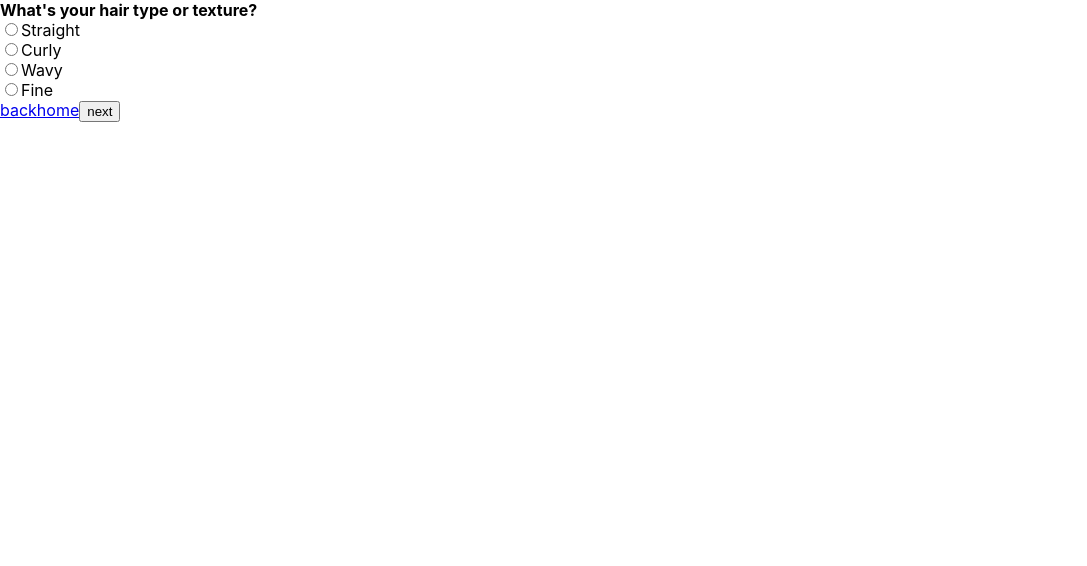
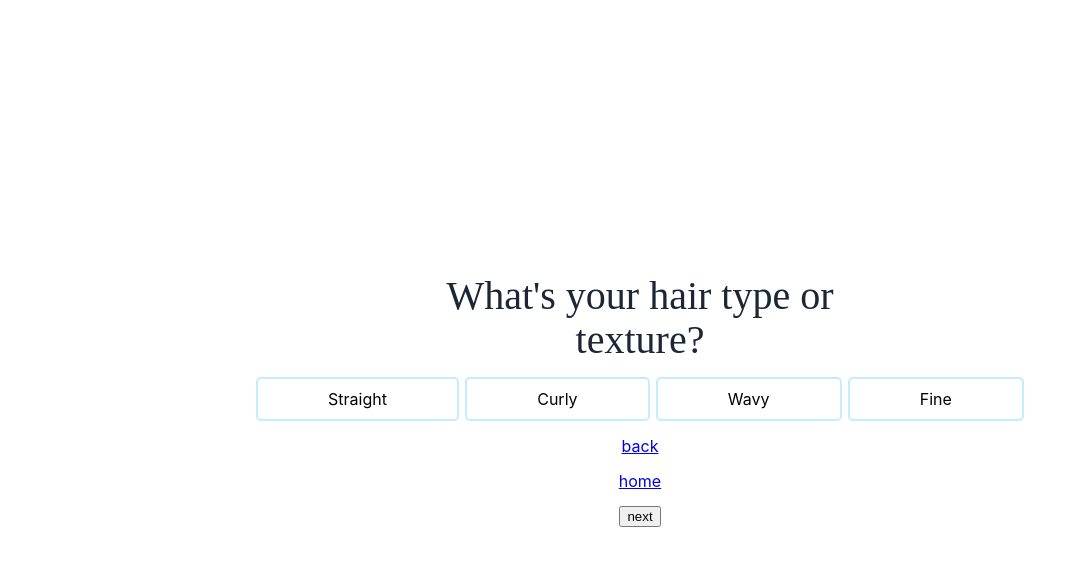
Before and after one commit to viktorpeev/hair-care-routine-finder, a React (Create React App) app: page /question-1 in a window 1280 px wide. Shown: the top 566 px of the page, without its empty margins (0-1087 px from the left). Built offline with nearby package versions, Linux system fonts and the light colour scheme.

Commit message:
implemented highlight functionality to question one

```diff
--- a/src/Pages/Q1/index.js
+++ b/src/Pages/Q1/index.js
@@ -1,8 +1,9 @@
-import React, { useContext } from 'react';
+import React, { useContext, useEffect } from 'react';
 import { QuizContext } from '../../QuizContext';
 import { Link } from 'react-router-dom';
 import { Validation } from '../../Components/Validation';
 import { useNavigate } from 'react-router-dom';
+import './styles.scss';
 
 export const Q1 = () => {
   const {
@@ -19,14 +20,27 @@ export const Q1 = () => {
     await Validation(selectedAnswerQ1,2,navigate)
   };
 
+  useEffect(()=>{console.log(selectedAnswerQ1)},[selectedAnswerQ1])
+
+  const handleLiClick = (index) => {
+    const inputId = `input-${index}`;
+    const inputElement = document.getElementById(inputId);
+    if (inputElement) {
+      inputElement.click();
+    }
+  };
+
   return (
-    <div>
-      <h1>{currentQuestion.question}</h1>
-      <ul>
+    <div className='questionOne'>
+      <h1 className='questionOne--heading'>{currentQuestion.question}</h1>
+      <ul className='questionOne__answerList'>
         {currentQuestion.answers.map((answer, index) => (
-          <li key={index}>
-            <label style={{ textTransform: 'capitalize' }}>
+          <li key={index} onClick={() => handleLiClick(index)}
+          className={selectedAnswerQ1.includes(index) ? 'selected' : ''}
+          >
+            <label htmlFor={`input-${index}`} style={{ textTransform: 'capitalize' }}>
               <input
+                id={`input-${index}`}
                 type="radio"
                 value={index}
                 onChange={() => setSelectedAnswerQ1([index])}
--- a/src/Pages/Q1/styles.scss
+++ b/src/Pages/Q1/styles.scss
@@ -0,0 +1,53 @@
+.questionOne {
+    height: 100%;
+    display: flex;
+    flex-direction: column;
+    justify-content: center;
+    align-items: center;
+    gap: 15px;
+
+    .questionOne--heading {
+        width: 500px;
+        height: 88px;
+
+        font-family: 'Grange';
+        font-style: normal;
+        font-weight: 500;
+        font-size: 40px;
+        line-height: 110%;
+        /* or 44px */
+
+        text-align: center;
+
+        color: #1C2635;
+    }
+
+    .questionOne__answerList {
+        display: flex;
+        justify-content: space-evenly;
+        list-style: none;
+        width:780px;
+
+
+        input[type="radio"] {
+            display: none;
+        }
+
+        li{
+            border: 2px solid #C3EDFF;
+            border-radius: 5px;
+            padding: 10px 9%;
+            transition: 0.5s ease;
+
+            &:hover{
+                background-color: #C3EDFF;
+            }
+        }
+        li,label{
+            cursor: pointer;
+        }
+        .selected{
+            background-color: #C3EDFF;
+        }
+    }
+}
--- a/src/index.css
+++ b/src/index.css
@@ -6,6 +6,13 @@ html, body, div, span, applet, object, iframe, h1, h2, h3, h4, h5, h6, p, blockq
   font-size: 100%;
   vertical-align: baseline;
   background: transparent;
+}
+
+html,
+body,
+#root,
+.main{
+  height: 100%;
 }
 
 body {
```
